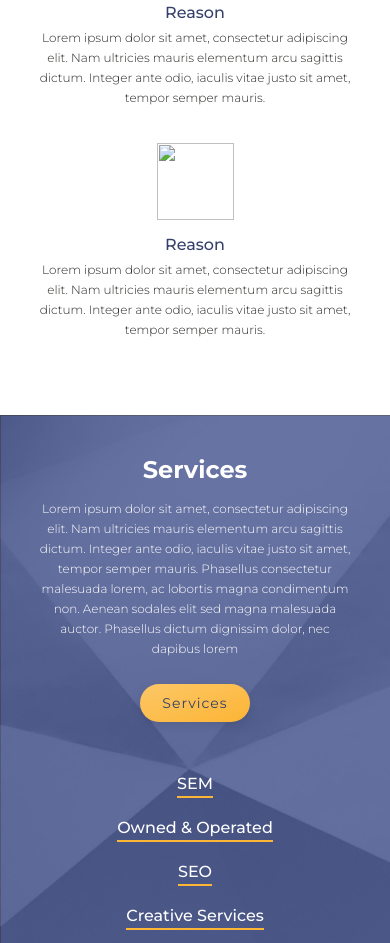
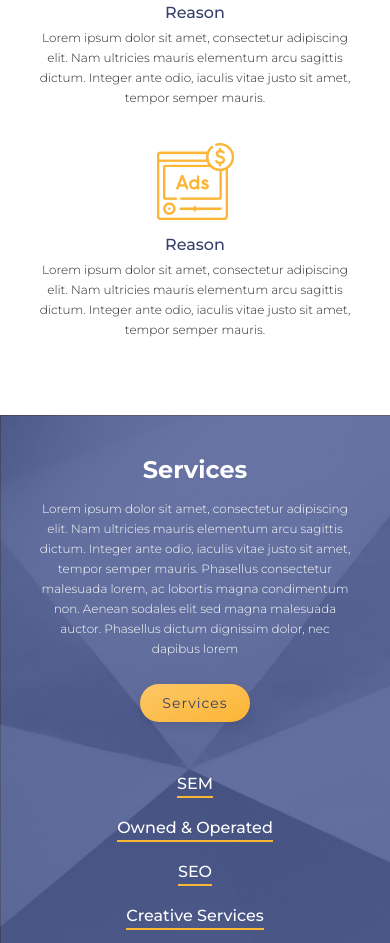
Before and after one commit to gr-bonneville/aim-build, a plain HTML site: page index.html in a window 390 px wide. Shown: the part 1321-2264 px from the top of the page. Drawn offline with Linux system fonts and the light colour scheme; the site is published under a folder, as on GitHub Pages, so addresses that start at the root find nothing.

Commit message:
one more image path

```diff
--- a/assets/css/header.css
+++ b/assets/css/header.css
@@ -307,6 +307,7 @@ header {
         bottom: 22px;
         right: 10px;
         transition: all 0.2s ease;
+        cursor: pointer;
     }
 
 
--- a/index.html
+++ b/index.html
@@ -161,7 +161,7 @@
                         </div>
                     </div>
                     <div class="reason-container">
-                        <img src="/assets/img/ads.png" alt="" class="reason-icon">
+                        <img src="./assets/img/ads.png" alt="" class="reason-icon">
                         <div class="reason-content">
                             <h3>Reason</h3>
                             <p>Lorem ipsum dolor sit amet, consectetur adipiscing elit. Nam ultricies mauris elementum arcu sagittis dictum. Integer ante odio, iaculis vitae justo sit amet, tempor semper mauris. </p>
```
